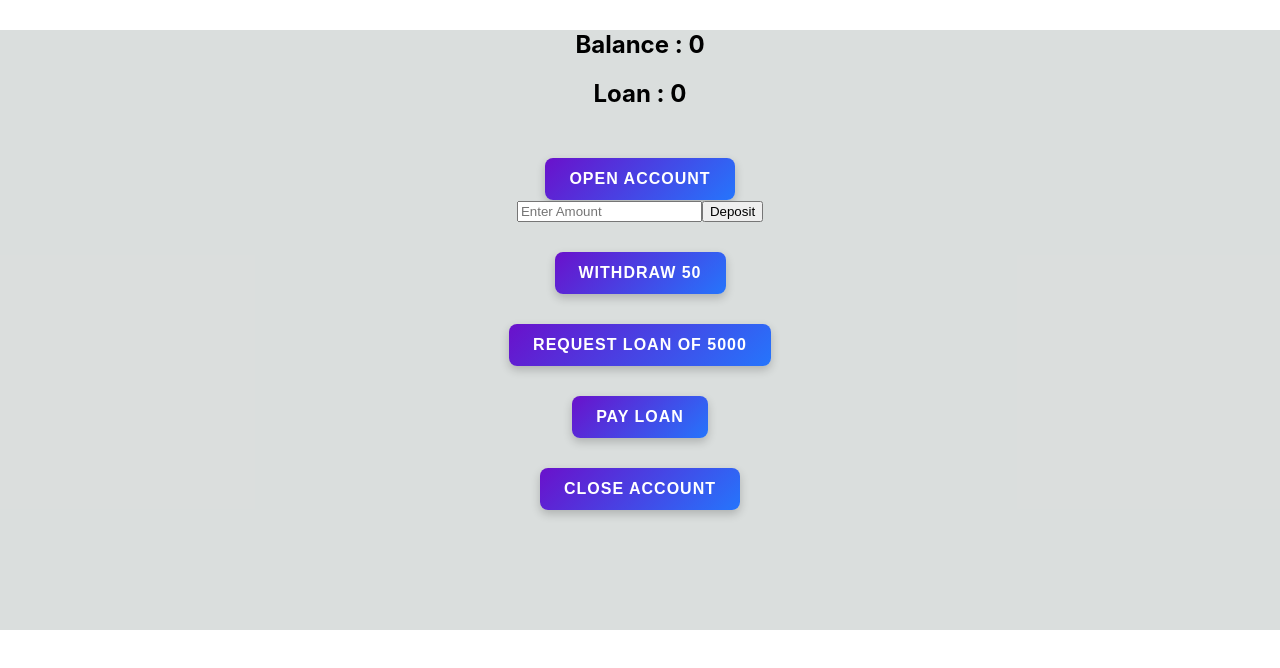
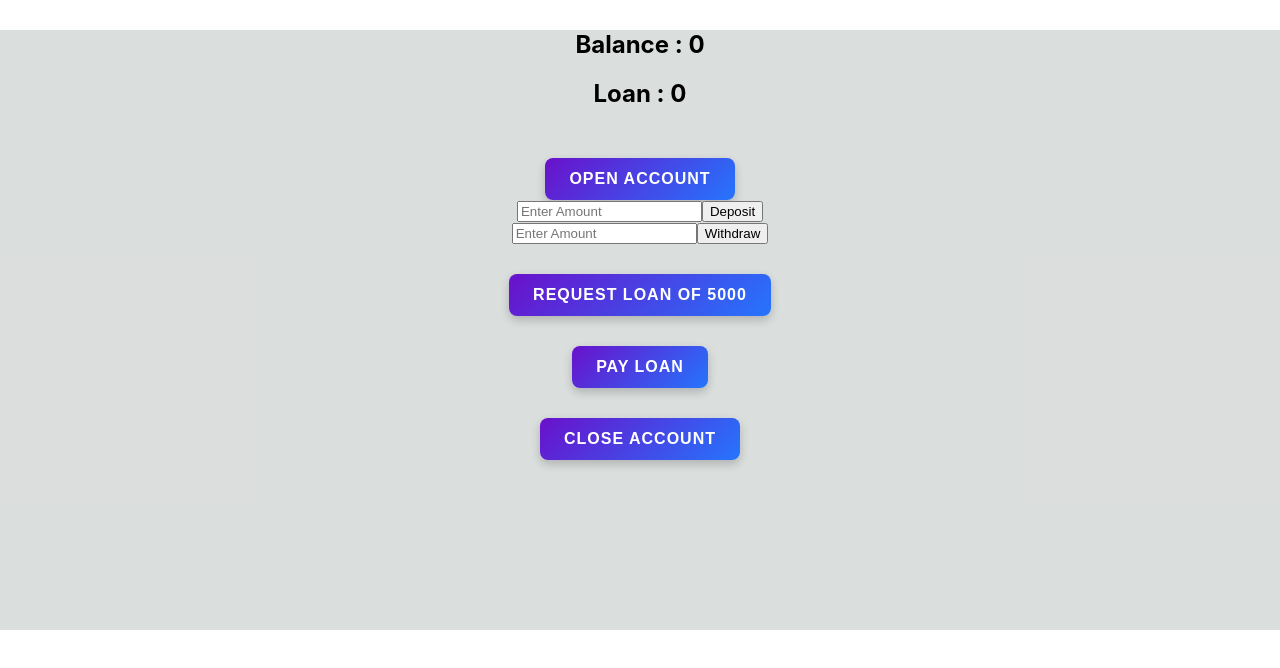
Before and after one commit to zakyboss/React_Mastery, a React (Create React App) app in the folder BankAccount/bank-acc/: page / in a window 1280 px wide. Shown: the top 668 px of the page. Built offline with nearby package versions, Linux system fonts and the light colour scheme.

Commit message:
Using input form to take amount to withdraw from user

```diff
--- a/BankAccount/bank-acc/src/Withdraw.js
+++ b/BankAccount/bank-acc/src/Withdraw.js
@@ -1,15 +1,24 @@
 import React from "react";
 import "./index.css";
-
+import { useState } from "react";
 export default function Withdraw({ active, dispatch }) {
+  const [amount, setAmount] = useState("");
   return (
     <div>
+      <input
+        value={amount}
+        onChange={(e) => setAmount(e.target.value)}
+        className="input"
+        placeholder="Enter Amount"
+      />
       <button
-        className="btn"
-        onClick={() => dispatch({ type: "withdraw" })}
-        disabled={!active}
+        onClick={(e) => {
+          if (!active || !amount) e.preventDefault();
+          dispatch({ type: "withdraw", payload: Number(amount) });
+          setAmount("");
+        }}
       >
-        Withdraw 50
+        Withdraw
       </button>
     </div>
   );
```
